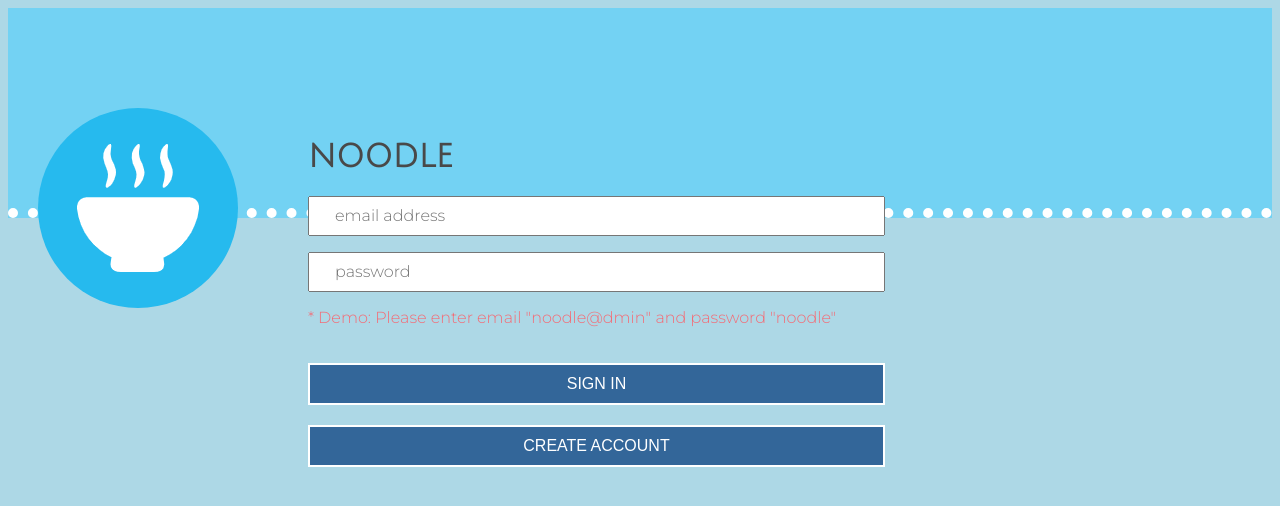
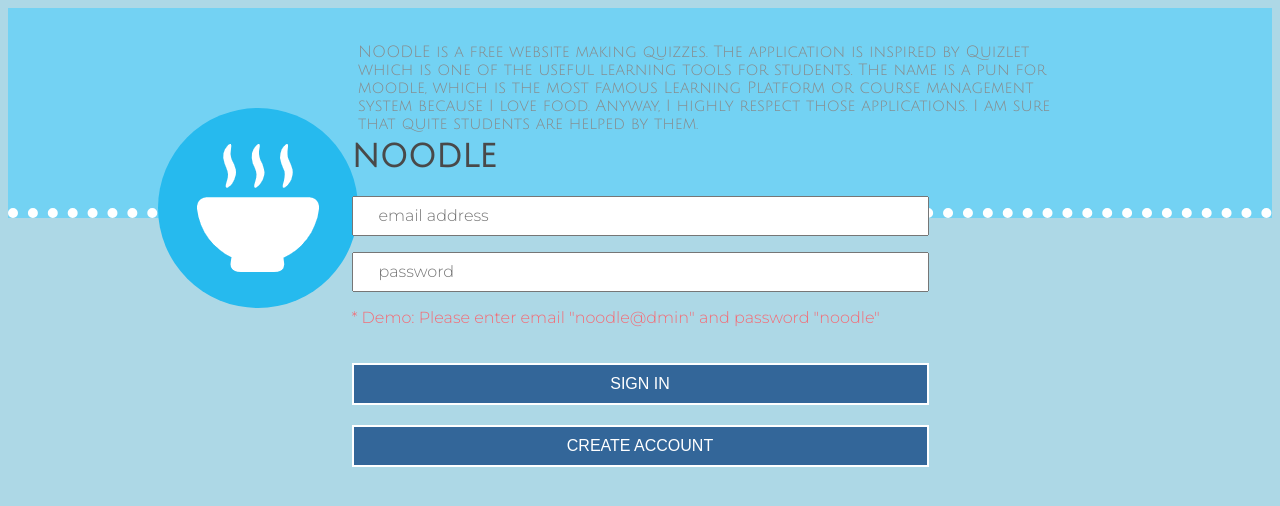
Before and after one commit to EggsBenny44/noodle, a PHP site: page / in a window 1280 px wide. Shown: the top 506 px of the page. Run offline with PHP 8.4, Linux system fonts and the light colour scheme; some libraries are stand-ins or nearby versions; some web fonts are replaced.

Commit message:
Modified login page

```diff
--- a/source/css/myStyle.css
+++ b/source/css/myStyle.css
@@ -167,21 +167,23 @@ fieldset {
 .login {
     position:absolute;
     display: flex;
+    align-self: center;
     padding: 10px 300px;
     top: 100px;
     z-index: 100;
 }
 .title {
-    display: flex;
+    display: inline-flex;
     width: 200px;
     height: 200px;
     top: 100px;
-    margin-left: 30px;
+    margin-left: 150px;
     border-radius: 50%;
     background-color: #26BAEE;
     align-items: center;
     justify-items: center;
     position: relative;
+
     z-index: 98;
 }
 .title-logo {
--- a/source/index.html
+++ b/source/index.html
@@ -1,6 +1,6 @@
 <html>
 <head>
-  <title>User Login Form</title>
+  <title>NOODLE</title>
     <meta name="msapplication-square70x70logo" content="/site-tile-70x70.png">
     <meta name="msapplication-square150x150logo" content="favicons/site-tile-150x150.png">
     <meta name="msapplication-wide310x150logo" content="favicons/site-tile-310x150.png">
@@ -56,6 +56,9 @@
 <body bgcolor="#add8e6">
    <div class="contents">
       <div class="top">
+                    <div style="position: absolute;padding: 35px 200px 0 350px;color: #888888;">NOODLE is a free website making quizzes. The application is inspired by Quizlet which is one of the useful learning tools for students.
+The name is a pun for moodle, which is the most famous Learning Platform or course management system because I love food.
+Anyway, I highly respect those applications. I am sure that quite students are helped by them.</div>
          <div class="title">
             <div class="title-logo"><img src="./img/noodle-l.png"></div>
          </div>
@@ -63,6 +66,7 @@
       <div class="login">
          <form method="post" action="userlogin.php">
             <h1>NOODLE</h1>
+
             <p><input type="email" name="email" size="60" class="icon-placeholder" placeholder="email address"  required/></p>
             <p><input type="password" name="password" size="60" class="icon-placeholder" placeholder="password" required/></p>
             <p style="color: #F46B75; font-family: 'Montserrat', sans-serif;">* Demo: Please enter email "noodle@dmin" and password "noodle"</p>
```
